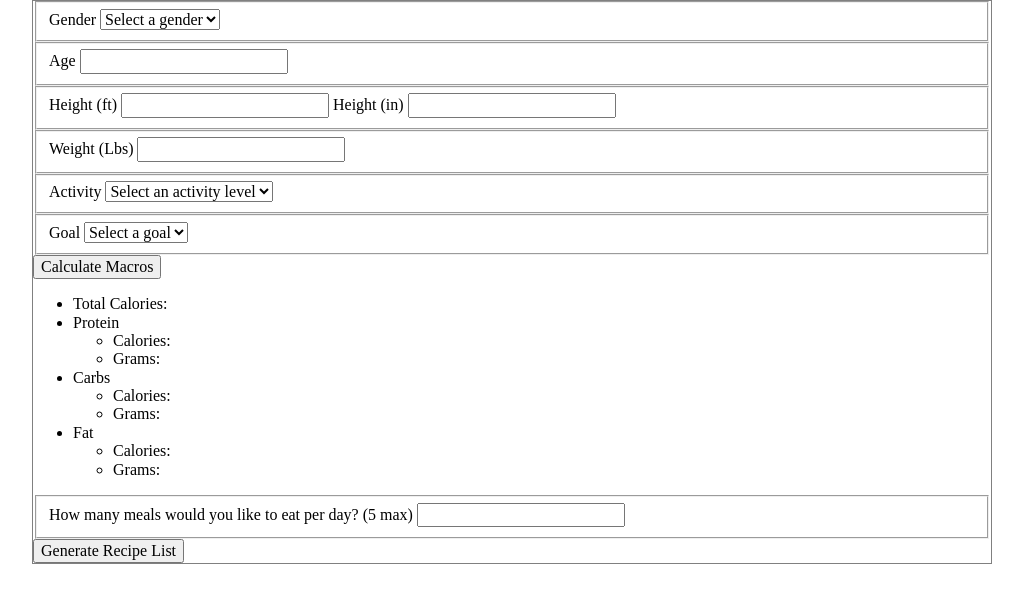
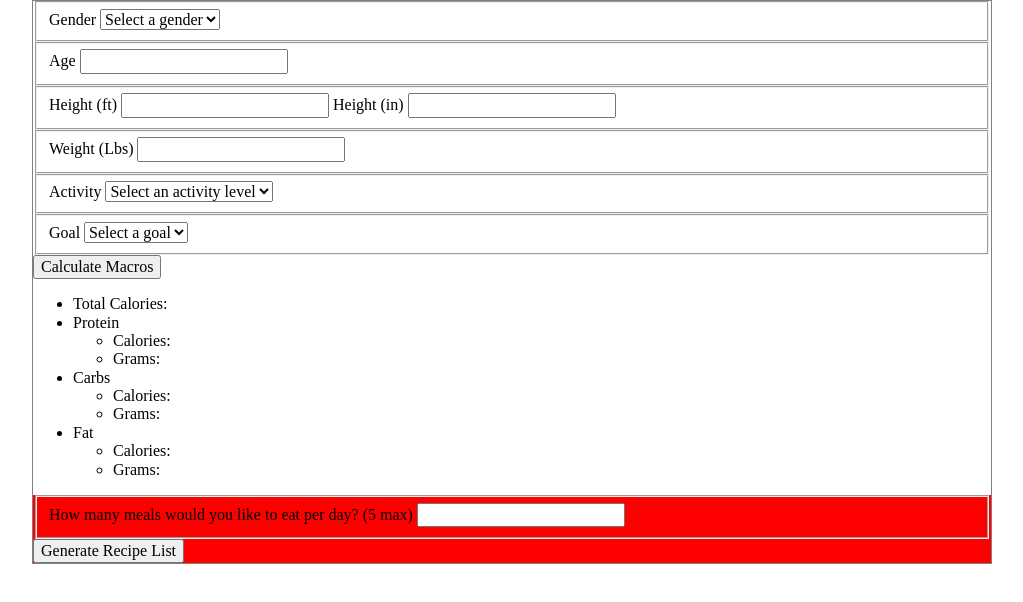
Before and after one commit to cjhensen/macro-meal-planner, a website: page public/index.html in a window 1280 px wide. Shown: the whole page, without its empty margins (128-1151 px from the left). Drawn offline with nearby package versions, Linux system fonts and the light colour scheme.

Commit message:
test style for recipe generator

```diff
--- a/src/less/main.less
+++ b/src/less/main.less
@@ -1,5 +1,6 @@
 @import "base.less";
 @import "grid.less";
+@import "recipe-generator.less";
 
 body {
   background: #fff;
```
Also changed, not shown: public/css/main.css.
